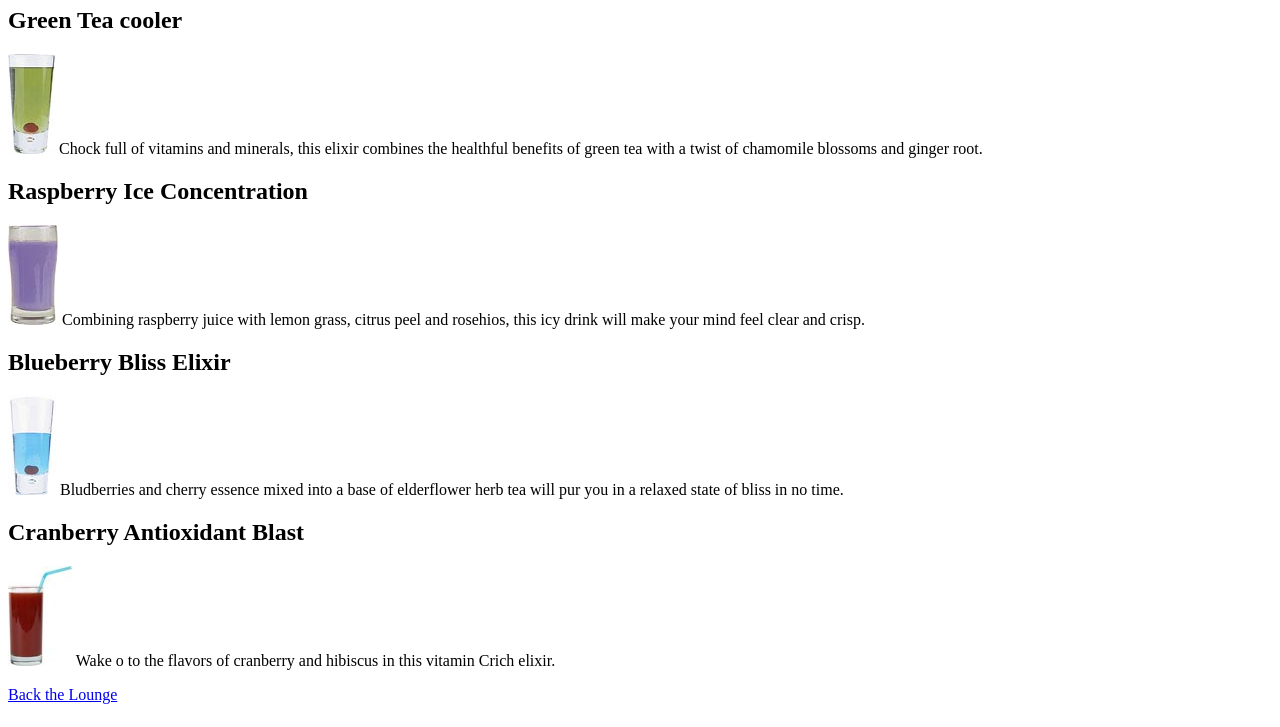
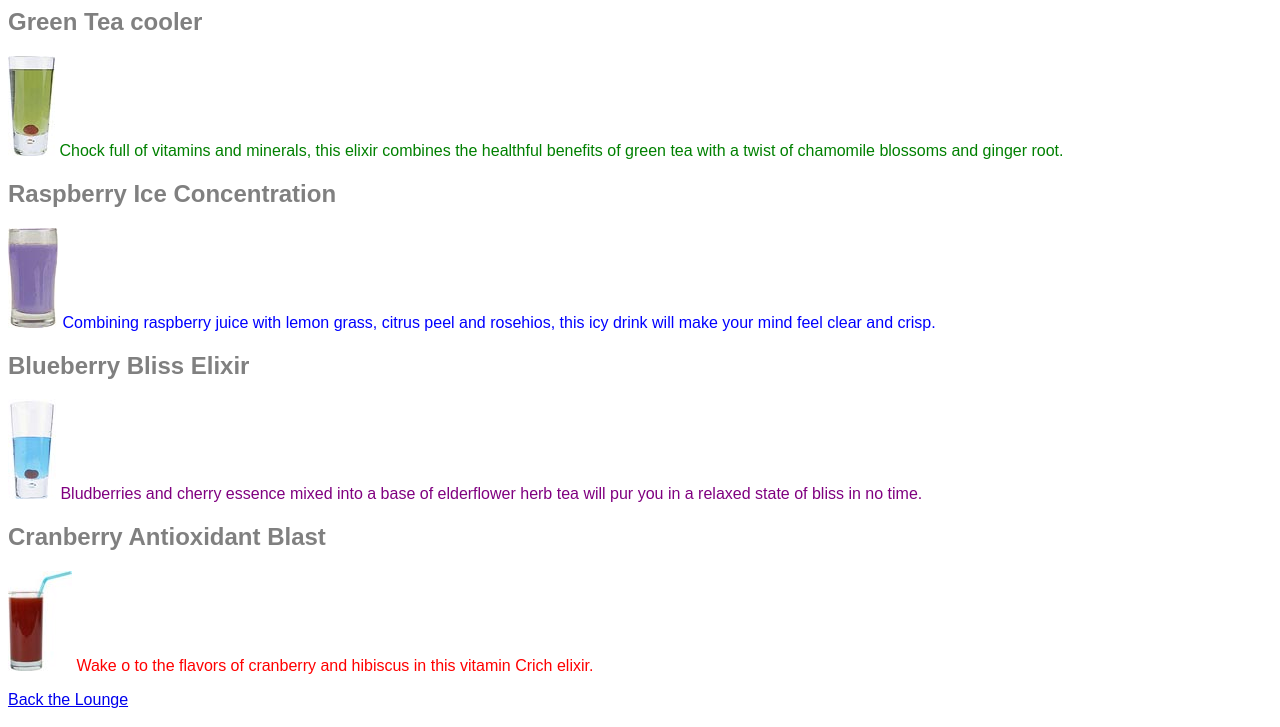
Before and after one commit to yangbw4978/HTML_CSS_study, a plain HTML site: page lounge/beverages/elixir.html in a window 1280 px wide. Shown: the part 73-800 px from the top of the page. Drawn offline with Linux system fonts and the light colour scheme.

Commit message:
study css

```diff
--- a/lounge/beverages/elixir.html
+++ b/lounge/beverages/elixir.html
@@ -1,13 +1,15 @@
 <!DOCTYPE html>
 <head>
+	<meta charset="utf-8">
 	<title>Head Fiest Lounge Elixir</title>
+	<link rel="stylesheet" type="text/css" href="../lounge.css">
 </head>
 
 <body>
 	<h1 id="green">Our Elixirs</h1>
 	<h2>Green Tea cooler</h2>
 
-	<p>
+	<p class="greentea">
 		<img src="../images/green.jpg">
 		Chock full of vitamins and minerals, this elixir combines
 		the healthful benefits of green tea with a twist of chamomile
@@ -16,7 +18,7 @@
 
 	<h2 id="blue">Raspberry Ice Concentration</h2>
 
-	<p>
+	<p class="bluetea">
 		<img src="../images/blue.jpg">
 		Combining raspberry juice with lemon grass, citrus peel
 		and rosehios, this icy drink will make your mind feel clear and
@@ -25,7 +27,7 @@
 
 	 <h2>Blueberry Bliss Elixir</h2>
 
-	 <p>
+	 <p class="lightbluetea">
 		 <img src="../images/lightblue.jpg">
 		 Bludberries and cherry essence mixed into a base of
 		 elderflower herb tea will pur you in a relaxed state of bliss
@@ -34,7 +36,7 @@
 
 	 <h2>Cranberry Antioxidant Blast</h2>
 
-	 <p>
+	 <p class="redtea">
 		 <img src="../images/red.jpg">
 		 Wake o to the flavors of cranberry and hibiscus in this
 		 vitamin Crich elixir.
--- /dev/null
+++ b/lounge/lounge.css
@@ -0,0 +1,24 @@
+body {
+	font-family:  sans-serif;
+}
+h1 ,h2{
+	color:  gray;
+}
+h1 {
+	border-bottom:  1px solid black;
+}
+p {
+	color: maroon;
+}
+p.greentea {
+	color:  green;
+}
+p.bluetea {
+	color: blue;
+}
+p.lightbluetea {
+	color: purple;
+}
+p.redtea {
+	color:  red;
+}
```
Also changed, not shown: lounge/about/directions.html (+2 -0 lines), lounge/lounge.html (+2 -0 lines), mypod/index.html (+1 -0 lines).
